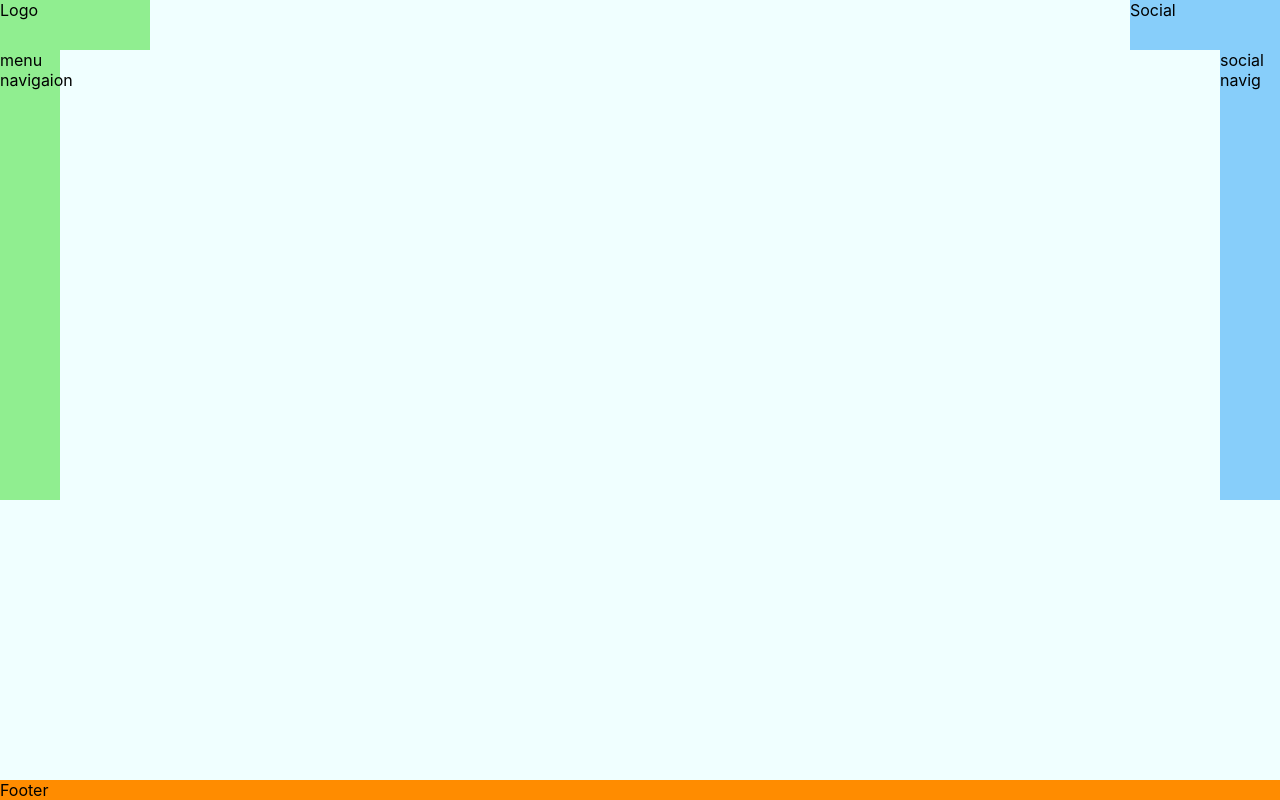
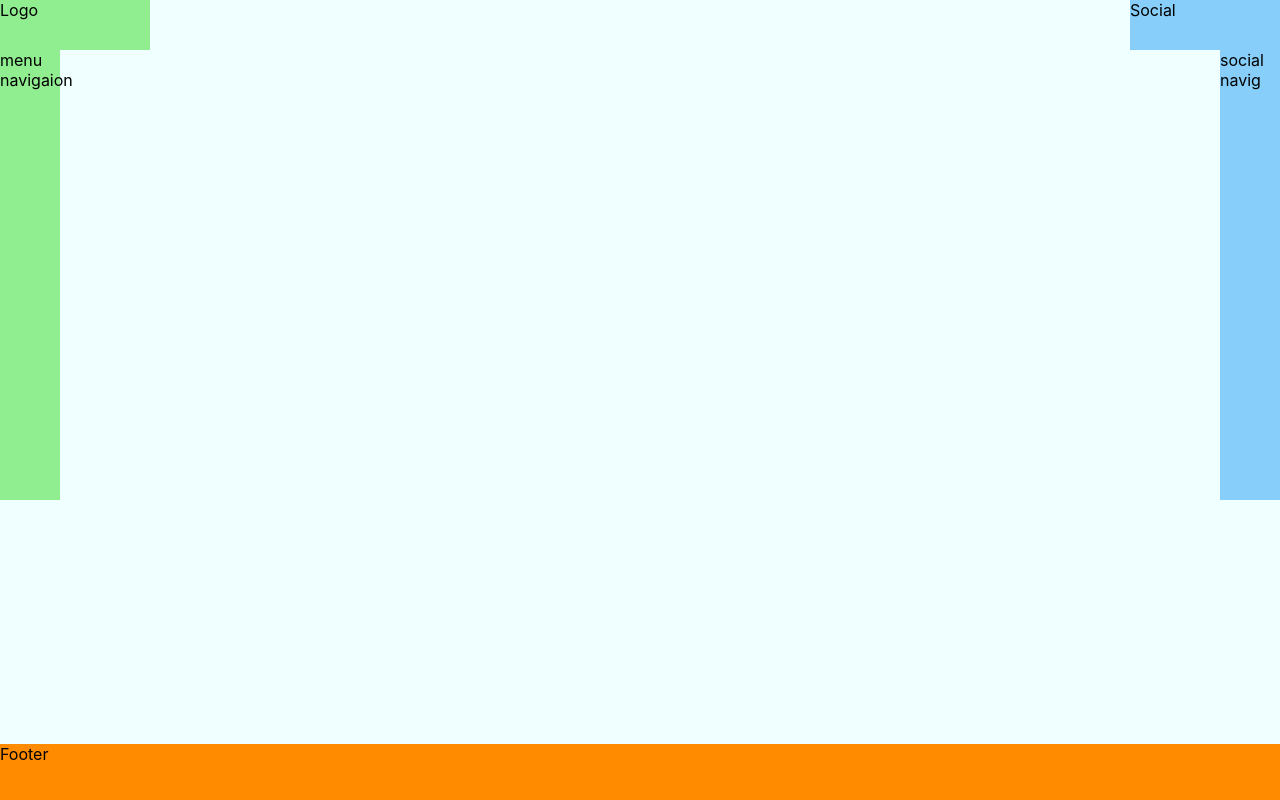
Before and after one commit to kotsur-vlad/portfolio, a React (Create React App) app: page / in a window 1280 px wide. Built offline with nearby package versions, Linux system fonts and the light colour scheme.

Commit message:
Some refactoring

```diff
--- a/src/Footer.js
+++ b/src/Footer.js
@@ -5,9 +5,7 @@ import styles from './Footer.module.css'
 const Footer = () => {
 	return (
 		<div className={styles.footer}>
-			<div className={styles.test}>
-				Footer
-			</div>
+			Footer
 		</div>
 	);
 }
--- a/src/Footer.module.css
+++ b/src/Footer.module.css
@@ -1,11 +1,6 @@
 .footer {
+	height: 7vh;
+	background-color: darkorange;
 	z-index: 1;
 	margin-top: auto;
 }
-
-.test {
-	/*display: flex;*/
-	background-color: darkorange;
-	/*flex-direction: column;*/
-	/*justify-content: flex-end;*/
-}
```
